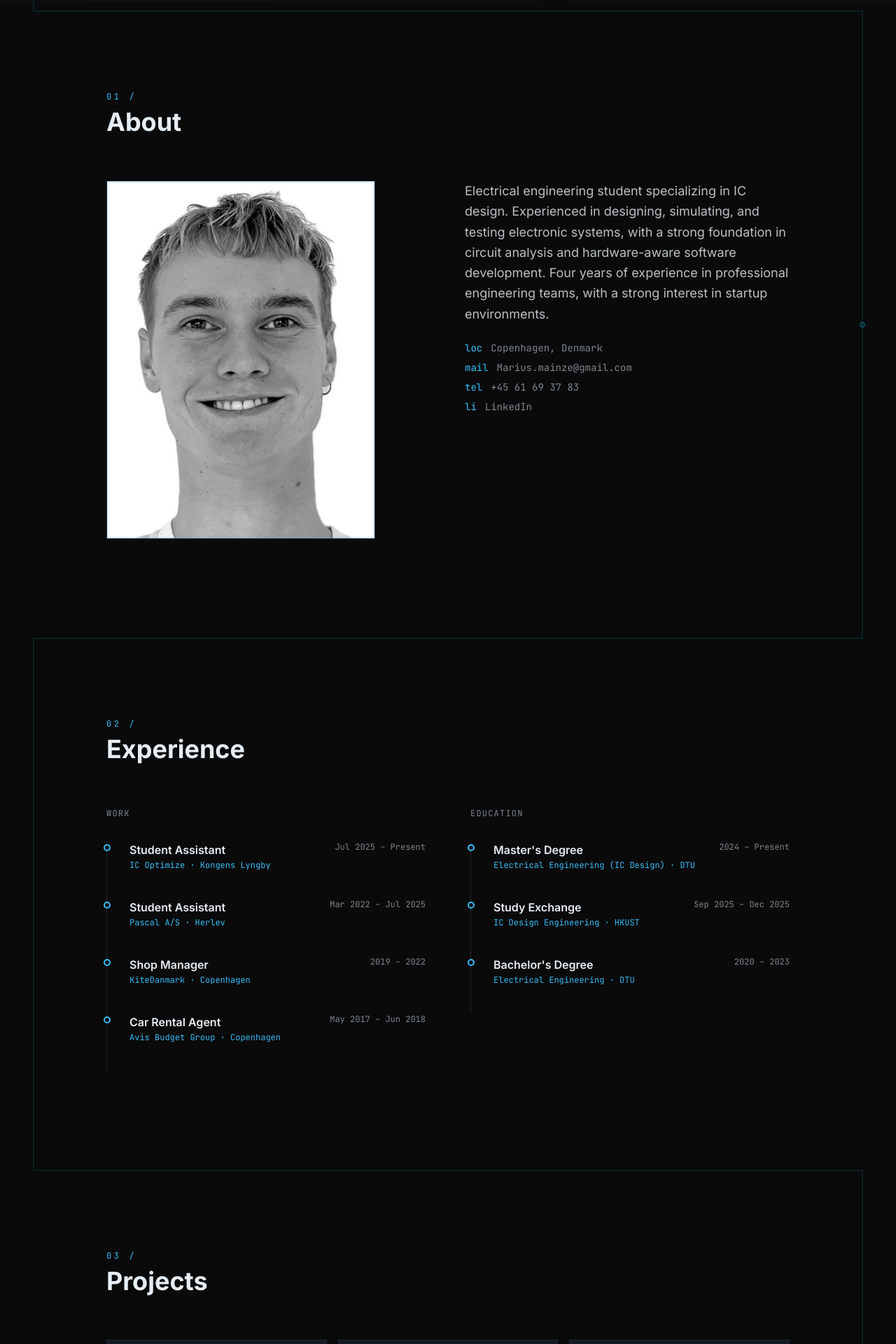
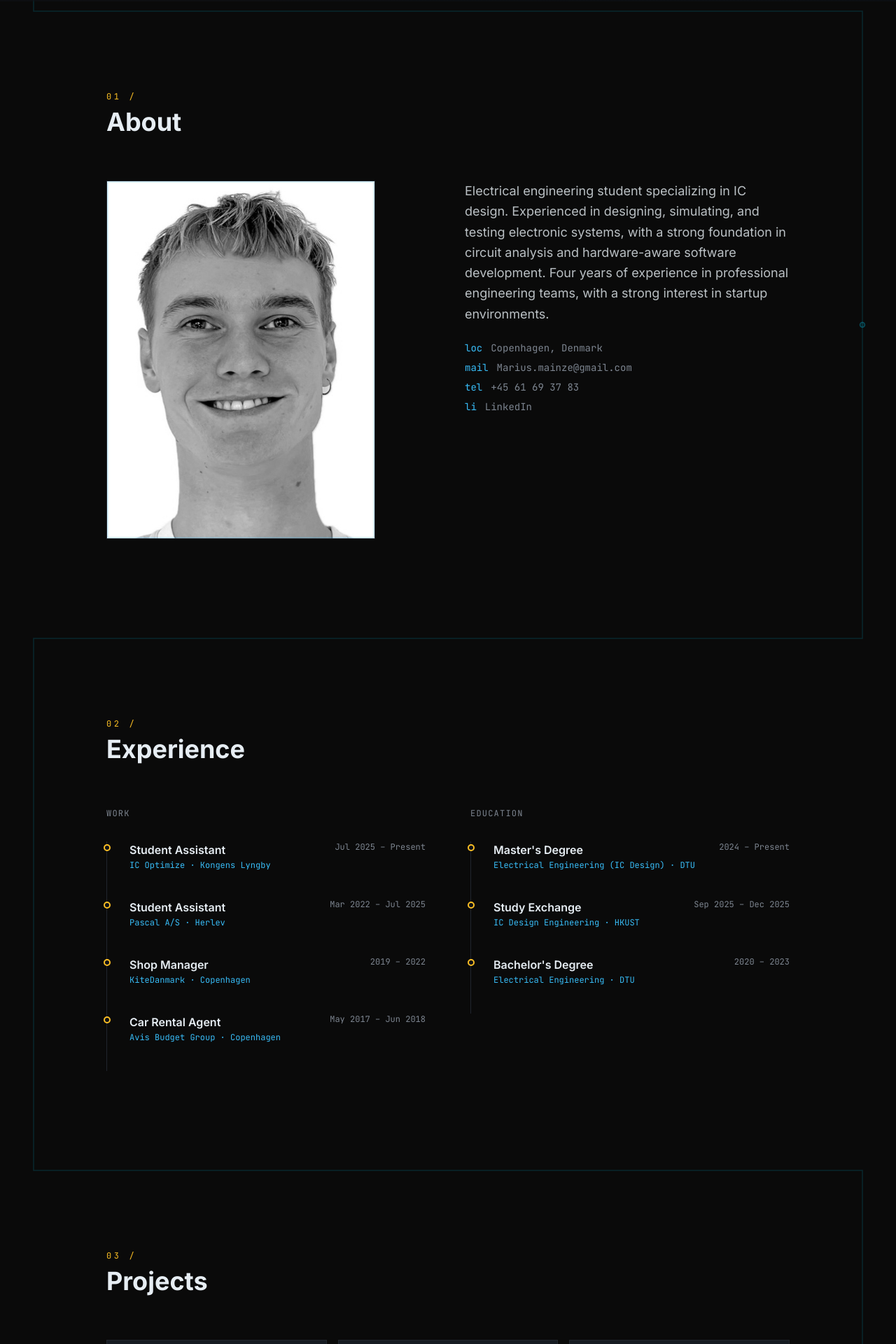
Before and after one commit to Mariusmainz/Mariusmainz.github.io, a Next.js app: page / in a window 1280 px wide. Shown: the part 798-2718 px from the top of the page at 70% size. Built offline with nearby package versions, Linux system fonts and the light colour scheme.

Commit message:
feat: amber accent2 for section labels and timeline dots

```diff
--- a/components/About.tsx
+++ b/components/About.tsx
@@ -6,7 +6,7 @@ export default function About() {
   return (
     <section id="about" className="py-32 px-6 max-w-5xl mx-auto">
       <FadeIn>
-        <p className="font-mono text-accent text-xs tracking-[0.3em] uppercase mb-2">01 /</p>
+        <p className="font-mono text-amber-400 text-xs tracking-[0.3em] uppercase mb-2">01 /</p>
         <h2 className="text-3xl md:text-4xl font-bold text-text mb-16">About</h2>
       </FadeIn>
 
--- a/components/Contact.tsx
+++ b/components/Contact.tsx
@@ -5,7 +5,7 @@ export default function Contact() {
   return (
     <section id="contact" className="py-32 px-6 max-w-5xl mx-auto">
       <FadeIn>
-        <p className="font-mono text-accent text-xs tracking-[0.3em] uppercase mb-2">05 /</p>
+        <p className="font-mono text-amber-400 text-xs tracking-[0.3em] uppercase mb-2">05 /</p>
         <h2 className="text-3xl md:text-4xl font-bold text-text mb-4">Contact</h2>
         <p className="text-muted text-lg mb-16 max-w-lg">
           {personal.tagline}
--- a/components/Experience.tsx
+++ b/components/Experience.tsx
@@ -26,7 +26,7 @@ function TimelineItem({
     <FadeIn delay={index * 0.08}>
       <div className="relative pl-8 pb-10 border-l border-border">
         {/* Dot */}
-        <div className="absolute left-[-5px] top-1 w-2.5 h-2.5 rounded-full border-2 border-accent bg-bg" />
+        <div className="absolute left-[-5px] top-1 w-2.5 h-2.5 rounded-full border-2 border-amber-400 bg-bg" />
 
         <button
           type="button"
@@ -77,7 +77,7 @@ export default function Experience() {
   return (
     <section id="experience" className="py-32 px-6 max-w-5xl mx-auto isolate">
       <FadeIn>
-        <p className="font-mono text-accent text-xs tracking-[0.3em] uppercase mb-2">02 /</p>
+        <p className="font-mono text-amber-400 text-xs tracking-[0.3em] uppercase mb-2">02 /</p>
         <h2 className="text-3xl md:text-4xl font-bold text-text mb-16">Experience</h2>
       </FadeIn>
 
--- a/components/Projects.tsx
+++ b/components/Projects.tsx
@@ -11,7 +11,7 @@ export default function Projects() {
   return (
     <section id="projects" className="py-32 px-6 max-w-5xl mx-auto">
       <FadeIn>
-        <p className="font-mono text-accent text-xs tracking-[0.3em] uppercase mb-2">03 /</p>
+        <p className="font-mono text-amber-400 text-xs tracking-[0.3em] uppercase mb-2">03 /</p>
         <h2 className="text-3xl md:text-4xl font-bold text-text mb-16">Projects</h2>
       </FadeIn>
 
```
